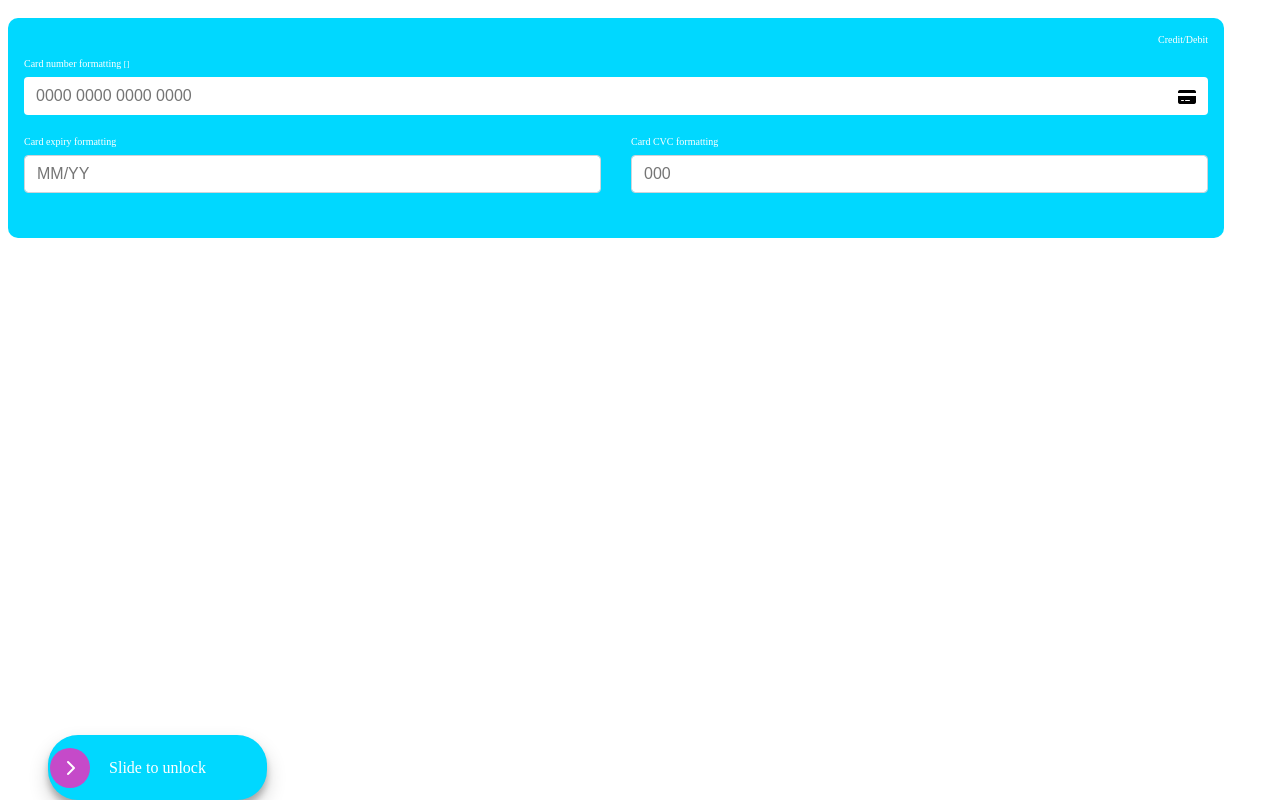
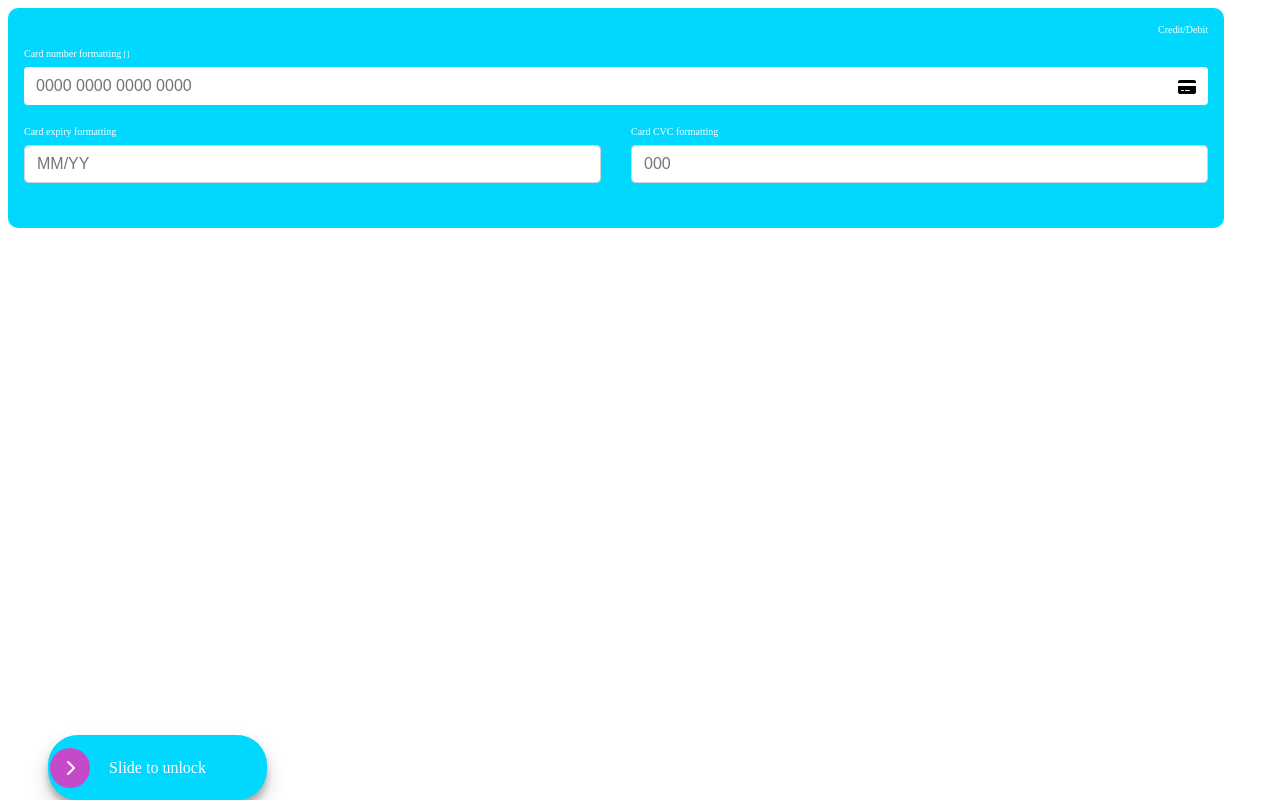
Before and after one commit to KenanBoyukkishiyev1997/PayMent, a plain HTML site: page index.html in a window 1280 px wide. Drawn offline with nearby package versions, Linux system fonts and the light colour scheme.

Commit message:
paayment

```diff
--- a/index.html
+++ b/index.html
@@ -233,8 +233,8 @@
 <body>
     <form  novalidate autocomplete="on" method="POST" >
 
-        <div class="payment_card " style=" position: absolute;
-        top: 10px; margin: 0.5rem;">
+        <div class="payment_card " style="
+        top: 5px; margin: 0.5rem;">
             <label class="float-right">Credit/Debit</label>
             <div class="clearfix"></div>
             <div class="row" >
```
